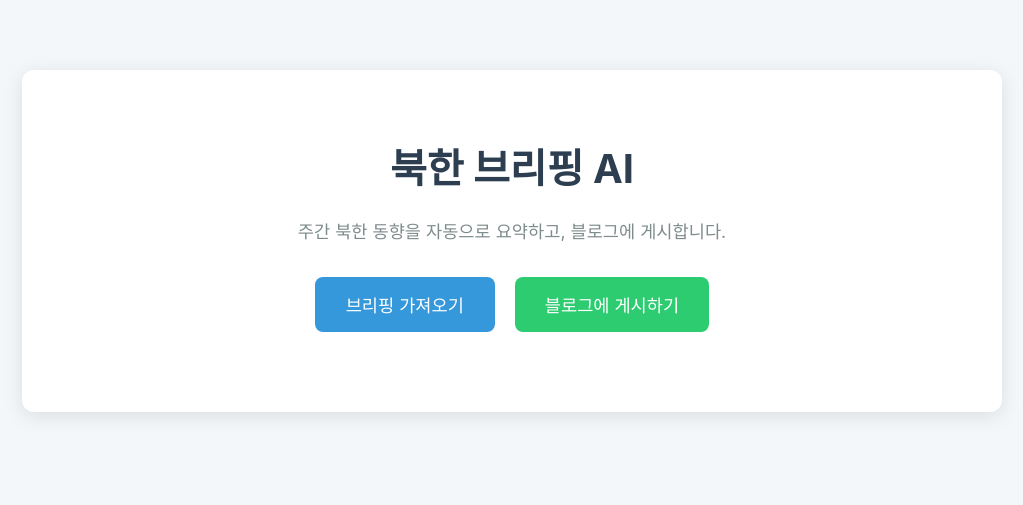
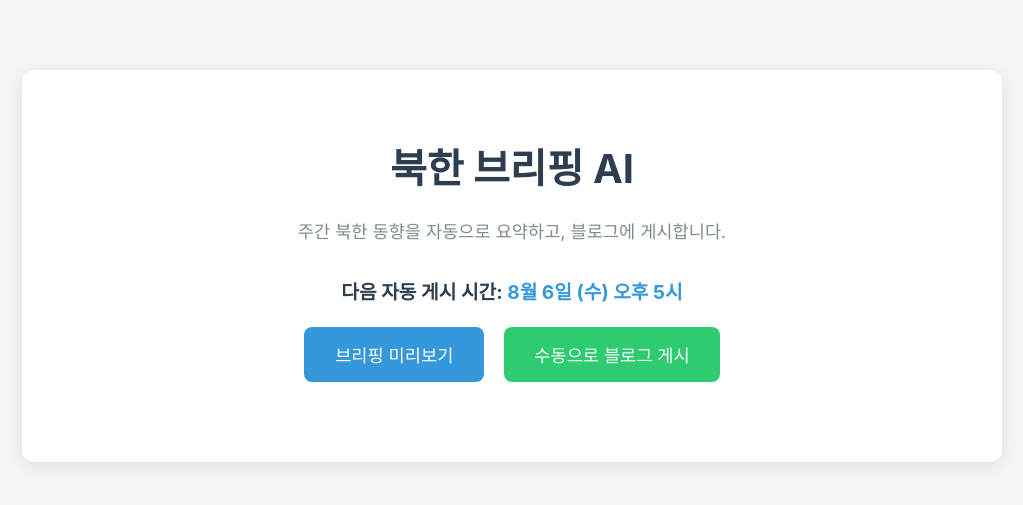
Before and after one commit to enddl3788/Daily-NK-Briefing-AI, a FastAPI app: page / in a window 1280 px wide. Shown: the top 505 px of the page, without its empty margins (128-1151 px from the left). Run offline with FastAPI, Linux system fonts and the light colour scheme.

Commit message:
auto_post

```diff
--- a/app/summarizer.py
+++ b/app/summarizer.py
@@ -31,7 +31,7 @@ def summarize_text(text: str, model: str = "gpt-4") -> Tuple[str, str]:
         "1. 내용을 한 문장으로 요약하는 간결한 제목을 생성해주세요.\n"
         "2. 역피라미드형 구조(중요한 내용을 먼저)에 따라 4~6문단 분량의 기사 본문을 작성해주세요.\n"
         "3. 제목과 기사 본문을 `제목: [제목]`과 `본문: [본문]` 형식으로 구분해서 응답해주세요.\n"
-        "4. [본문]은 html 언어를 사용하여 독자가 중요한 내용을 놓치지 않게 꾸며주세요.\n\n"
+        "4. [본문]은 html 언어를 사용하여 독자가 중요한 내용을 놓치지 않게 적극 활용해주세요.\n\n"
         "데이터:\n"
         + text.strip()
     )
--- a/main.py
+++ b/main.py
@@ -4,6 +4,8 @@ from fastapi import FastAPI, HTTPException, Request
 from fastapi.concurrency import run_in_threadpool
 from fastapi.responses import HTMLResponse
 from fastapi.templating import Jinja2Templates
+from apscheduler.schedulers.asyncio import AsyncIOScheduler
+
 
 from app.fetcher import fetch_all_north_korea_trends
 from app.summarizer import summarize_text
@@ -24,6 +26,53 @@ app = FastAPI(
 
 # ✅ Jinja2 템플릿 설정
 templates = Jinja2Templates(directory="templates")
+
+# 스케줄러 인스턴스 생성
+scheduler = AsyncIOScheduler()
+
+# 스케줄링할 함수 정의
+async def schedule_publish():
+    """
+    오후 5시에 실행될 블로그 게시 작업
+    """
+    logger.info("⏱️ 스케줄된 자동 게시 작업 시작...")
+    try:
+        # 1. 북한 동향 수집
+        logger.info("📰 북한 동향 수집 시작")
+        raw_data = await run_in_threadpool(fetch_all_north_korea_trends)
+
+        # 2. 요약 및 제목 생성
+        logger.info("✍️ 요약 및 제목 생성 시작")
+        title, summary_html = await run_in_threadpool(summarize_text, raw_data)
+
+        # 3. 블로그 업로드
+        logger.info(f"🚀 블로그 업로드 시도 - 제목: {title}")
+        post_url = await run_in_threadpool(upload_to_tistory, title, summary_html)
+
+        logger.info(f"✅ 게시 성공: {post_url}")
+        return {
+            "status": "published",
+            "title": title,
+            "url": post_url
+        }
+
+    except Exception as e:
+        logger.error(f"❌ 게시 실패: {str(e)}")
+        raise HTTPException(status_code=500, detail=f"게시 실패: {str(e)}")
+
+# 애플리케이션 시작 시 스케줄러 시작
+@app.on_event("startup")
+async def startup_event():
+    logger.info("🚀 애플리케이션 시작 - 스케줄러 등록")
+    # 매일 오후 5시 0분에 schedule_publish 함수 실행
+    scheduler.add_job(schedule_publish, 'cron', hour=17, minute=00)
+    scheduler.start()
+
+# 애플리케이션 종료 시 스케줄러 종료
+@app.on_event("shutdown")
+async def shutdown_event():
+    logger.info("👋 애플리케이션 종료 - 스케줄러 종료")
+    scheduler.shutdown()
 
 @app.get("/", response_class=HTMLResponse)
 def root(request: Request):
--- a/requirements.txt
+++ b/requirements.txt
@@ -9,3 +9,4 @@ certifi
 urllib3
 jinja2
 aiohttp
+apscheduler[asyncio]
--- a/templates/index.html
+++ b/templates/index.html
@@ -35,6 +35,16 @@
             color: #7f8c8d;
             font-size: 1.1em;
             margin-bottom: 30px;
+        }
+        /* 🌟 자동 게시 시간 정보 스타일 추가 */
+        .schedule-info {
+            font-size: 1.2em;
+            color: #2c3e50;
+            font-weight: bold;
+            margin-bottom: 20px;
+        }
+        .schedule-info span {
+            color: #3498db;
         }
         .button-group {
             display: flex;
@@ -104,9 +114,14 @@
     <div class="container">
         <h1>북한 브리핑 AI</h1>
         <p>주간 북한 동향을 자동으로 요약하고, 블로그에 게시합니다.</p>
+
+        <div class="schedule-info">
+            다음 자동 게시 시간: <span id="next-publish-time">계산 중...</span>
+        </div>
+
         <div class="button-group">
-            <button class="button briefing-button" onclick="getBriefing()">브리핑 가져오기</button>
-            <button class="button publish-button" onclick="publishBriefing()">블로그에 게시하기</button>
+            <button class="button briefing-button" onclick="getBriefing()">브리핑 미리보기</button>
+            <button class="button publish-button" onclick="publishBriefing()">수동으로 블로그 게시</button>
         </div>
 
         <div id="loading">처리 중... 잠시만 기다려주세요.</div>
@@ -118,6 +133,29 @@
     </div>
 
     <script>
+        // 🌟 다음 게시 시간 계산 및 표시 함수
+        function updateNextPublishTime() {
+            const now = new Date();
+            const publishHour = 17; // 오후 5시
+
+            let nextPublish = new Date();
+            nextPublish.setHours(publishHour, 0, 0, 0);
+
+            // 현재 시간이 오후 5시를 지났다면, 다음 날 오후 5시로 설정
+            if (now.getHours() >= publishHour) {
+                nextPublish.setDate(nextPublish.getDate() + 1);
+            }
+
+            const days = ['일', '월', '화', '수', '목', '금', '토'];
+            const dayName = days[nextPublish.getDay()];
+            const formattedTime = `${nextPublish.getMonth() + 1}월 ${nextPublish.getDate()}일 (${dayName}) 오후 5시`;
+
+            document.getElementById('next-publish-time').innerText = formattedTime;
+        }
+
+        // 페이지 로드 시 함수 실행
+        window.onload = updateNextPublishTime;
+
         async function callApi(endpoint, successMessage) {
             const loadingDiv = document.getElementById('loading');
             const resultDiv = document.getElementById('result');
```
Also changed, not shown: README.md, 1 other file.
